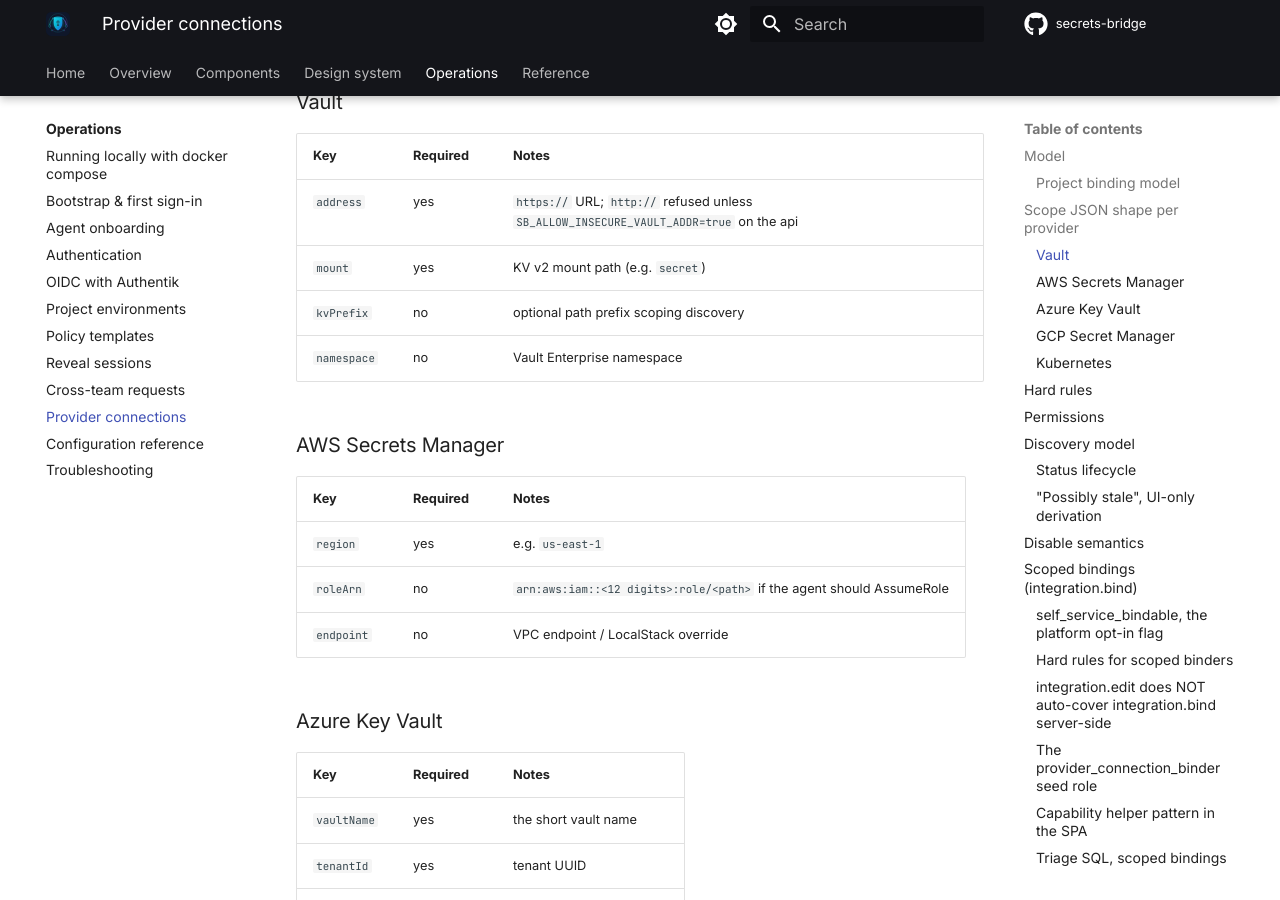
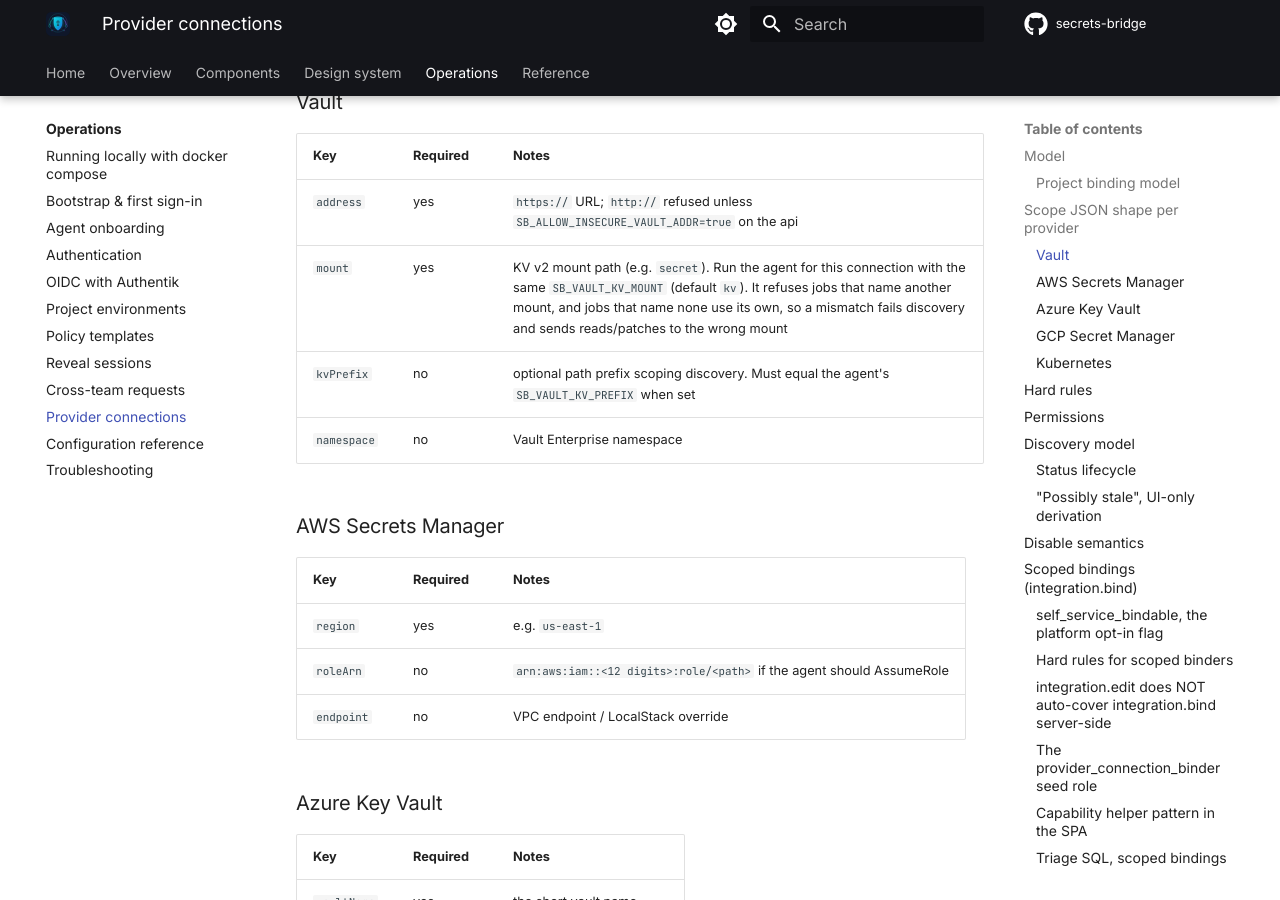
Before and after one commit to secrets-bridge/docs, an MkDocs documentation site: the page built from docs/operations/provider-connections.md, in a window 1280 px wide and 900 px high, scrolled down 2149 px. Built offline with MkDocs 1.6.1 and Material for MkDocs 9.7.7, drawn with Linux system fonts in a browser that asks for light colours; plug-ins that fetch from the network failed and are left out; the version menu is left out.

Commit message:
docs: set SB_VAULT_KV_MOUNT in the compose agent walkthrough (#51)
* docs: set SB_VAULT_KV_MOUNT in the compose agent walkthrough

the walkthrough registers the vault connection with mount secret but starts the agent without SB_VAULT_KV_MOUNT, so the agent sits on its kv default and refuses the discover job (agent#24 pins the mount). added it to step 6 and noted on the provider connections page that the agent mount/prefix must match the connection

* docs: say what a kv mount mismatch actually does

the agent only refuses a job that names a different mount. discovery and cross-team jobs do, but read/patch jobs from current api main name none and run against the agent's own mount, so a mismatch sends them to the wrong mount

---------

Co-authored-by: mahdi salah <1337hatexe@gmail.com>

```diff
--- a/docs/operations/provider-connections.md
+++ b/docs/operations/provider-connections.md
@@ -73,8 +73,8 @@
 | Key | Required | Notes |
 |---|---|---|
 | `address` | yes | `https://` URL; `http://` refused unless `SB_ALLOW_INSECURE_VAULT_ADDR=true` on the api |
-| `mount` | yes | KV v2 mount path (e.g. `secret`) |
-| `kvPrefix` | no | optional path prefix scoping discovery |
+| `mount` | yes | KV v2 mount path (e.g. `secret`). Run the agent for this connection with the same `SB_VAULT_KV_MOUNT` (default `kv`). It refuses jobs that name another mount, and jobs that name none use its own, so a mismatch fails discovery and sends reads/patches to the wrong mount |
+| `kvPrefix` | no | optional path prefix scoping discovery. Must equal the agent's `SB_VAULT_KV_PREFIX` when set |
 | `namespace` | no | Vault Enterprise namespace |
 
 ### AWS Secrets Manager
```
Also changed, not shown: docs/operations/docker-compose.md (+4 -0 lines).
